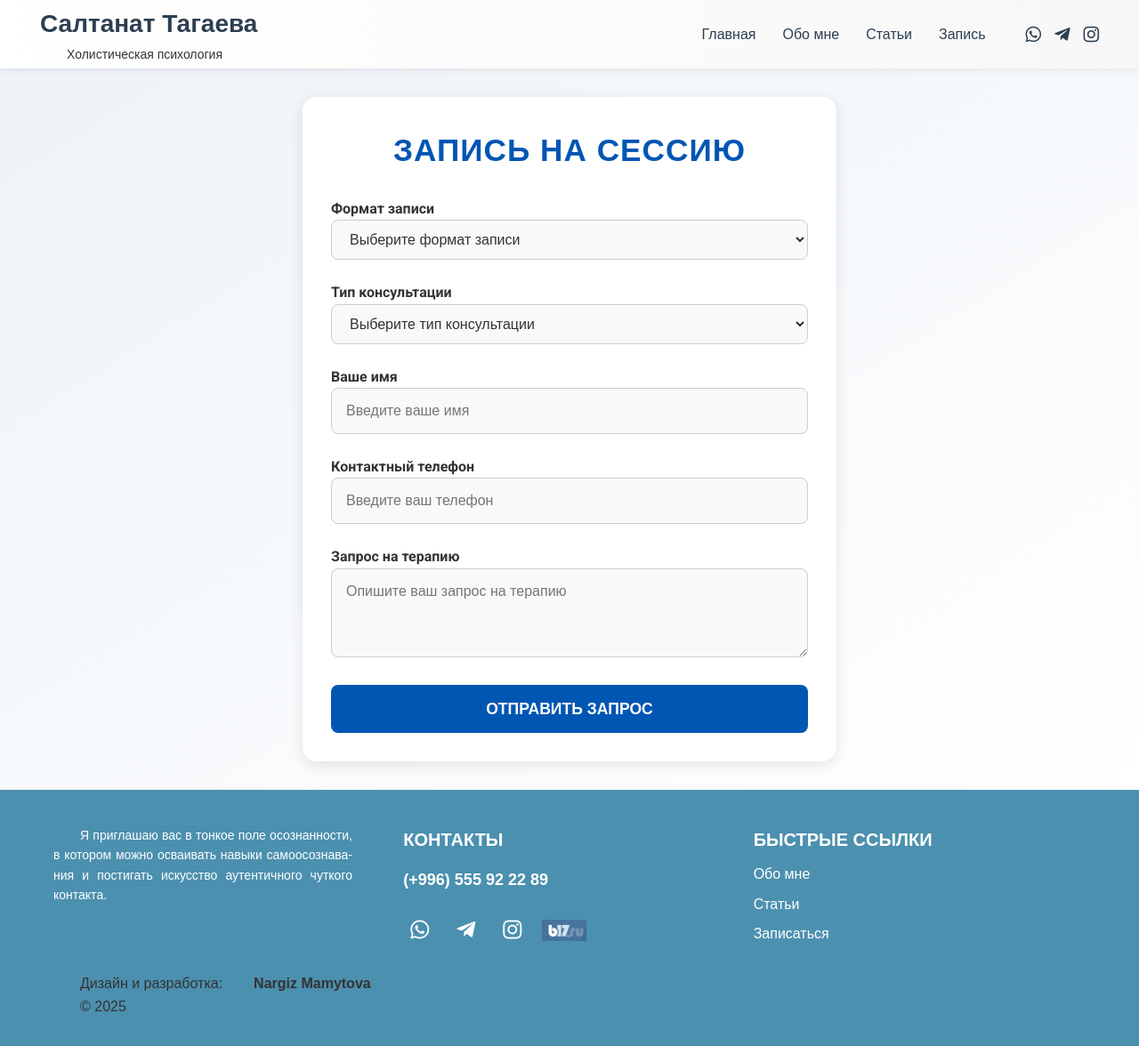
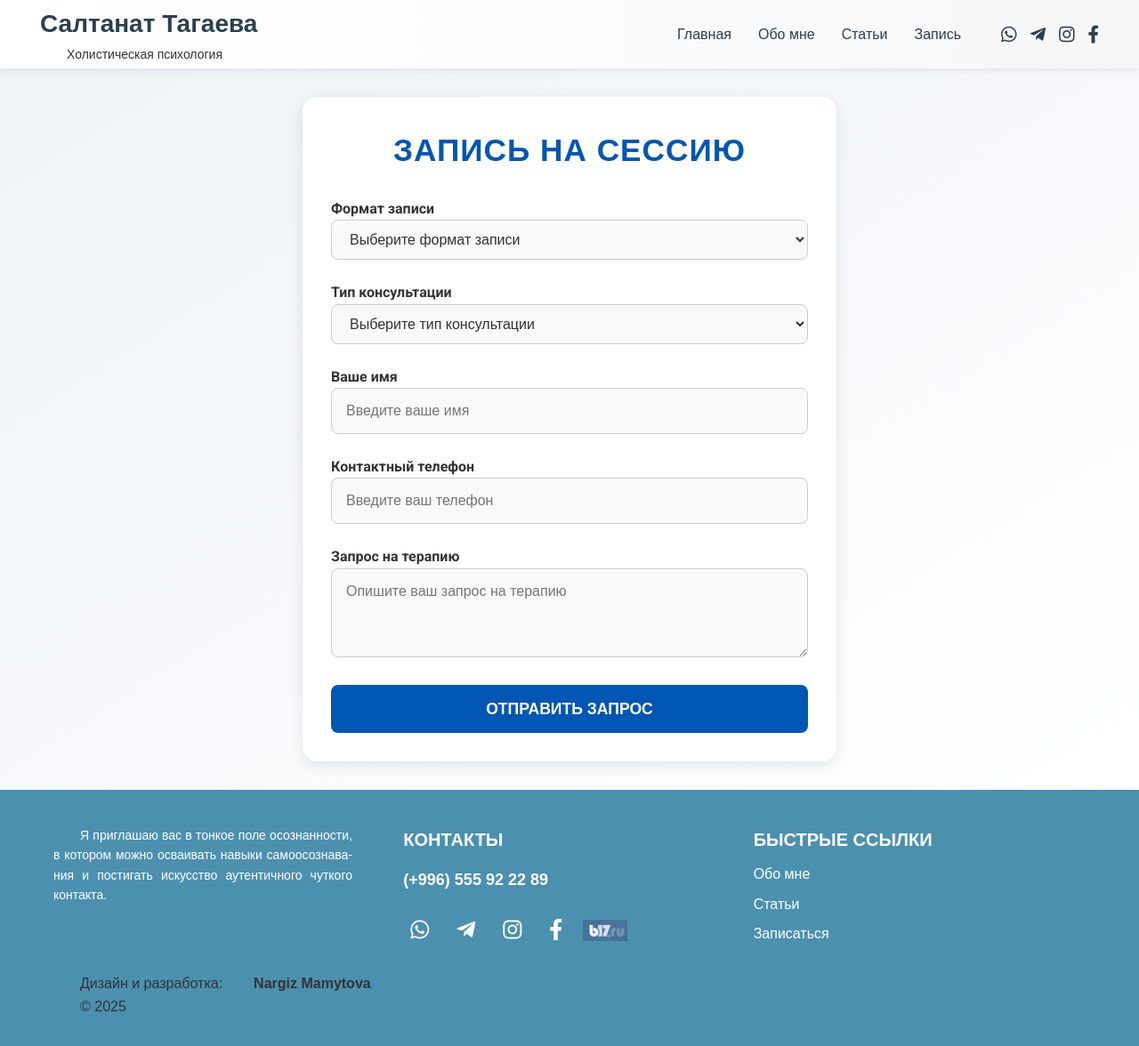
Before and after one commit to ZigranN/psychologist, a React (Vite) app in the folder front/: page /booking in a window 1280 px wide. Shown: the top 1176 px of the page at 89% size. Built offline with nearby package versions, Linux system fonts and the light colour scheme; the HTML template or start-up script is replaced by a standard one.

Commit message:
Добавление ссылки на facebook

```diff
--- a/front/src/components/Footer/Footer.jsx
+++ b/front/src/components/Footer/Footer.jsx
@@ -52,6 +52,15 @@
                         >
                             <i className="fab fa-instagram"></i>
                         </a>
+                        <a
+                            href="https://www.facebook.com/salttaga/"
+                            target="_blank"
+                            rel="noopener noreferrer"
+                            className={styles.link}
+                        >
+                            <i className="fab fa-facebook-f"></i>
+                        </a>
+
                         <a href="https://www.b17.ru/tagaeva_saltanat/" target="_blank">
                             <img src={b17} alt="Психологи" width='50px' style={{marginTop: '15px'}}/>
                         </a>
--- a/front/src/components/Header/Header.jsx
+++ b/front/src/components/Header/Header.jsx
@@ -1,6 +1,6 @@
 import { NavLink } from "react-router-dom";
 import { useState, useEffect } from "react";
-import styles from  './Header.module.css';
+import styles from './Header.module.css';
 
 const Header = () => {
     const [isMenuOpen, setIsMenuOpen] = useState(false);
@@ -8,6 +8,7 @@
     const toggleMenu = () => {
         setIsMenuOpen(!isMenuOpen);
     };
+
     useEffect(() => {
         window.scrollTo(0, 0);
     }, [location.pathname]);
@@ -20,7 +21,6 @@
         const handleOutsideClick = (event) => {
             const menu = document.querySelector(`.${styles.nav}`);
             const burger = document.querySelector(`.${styles.burger}`);
-            // Если клик вне меню и кнопки-бургера, закрываем меню
             if (menu && burger && !menu.contains(event.target) && !burger.contains(event.target)) {
                 closeMenu();
             }
@@ -91,6 +91,14 @@
                         >
                             <i className="fab fa-instagram"></i>
                         </a>
+                        <a
+                            href="https://www.facebook.com/salttaga/"
+                            target="_blank"
+                            rel="noopener noreferrer"
+                            className={styles.icon}
+                        >
+                            <i className="fab fa-facebook-f"></i>
+                        </a>
                     </div>
                 </div>
             </div>
```
